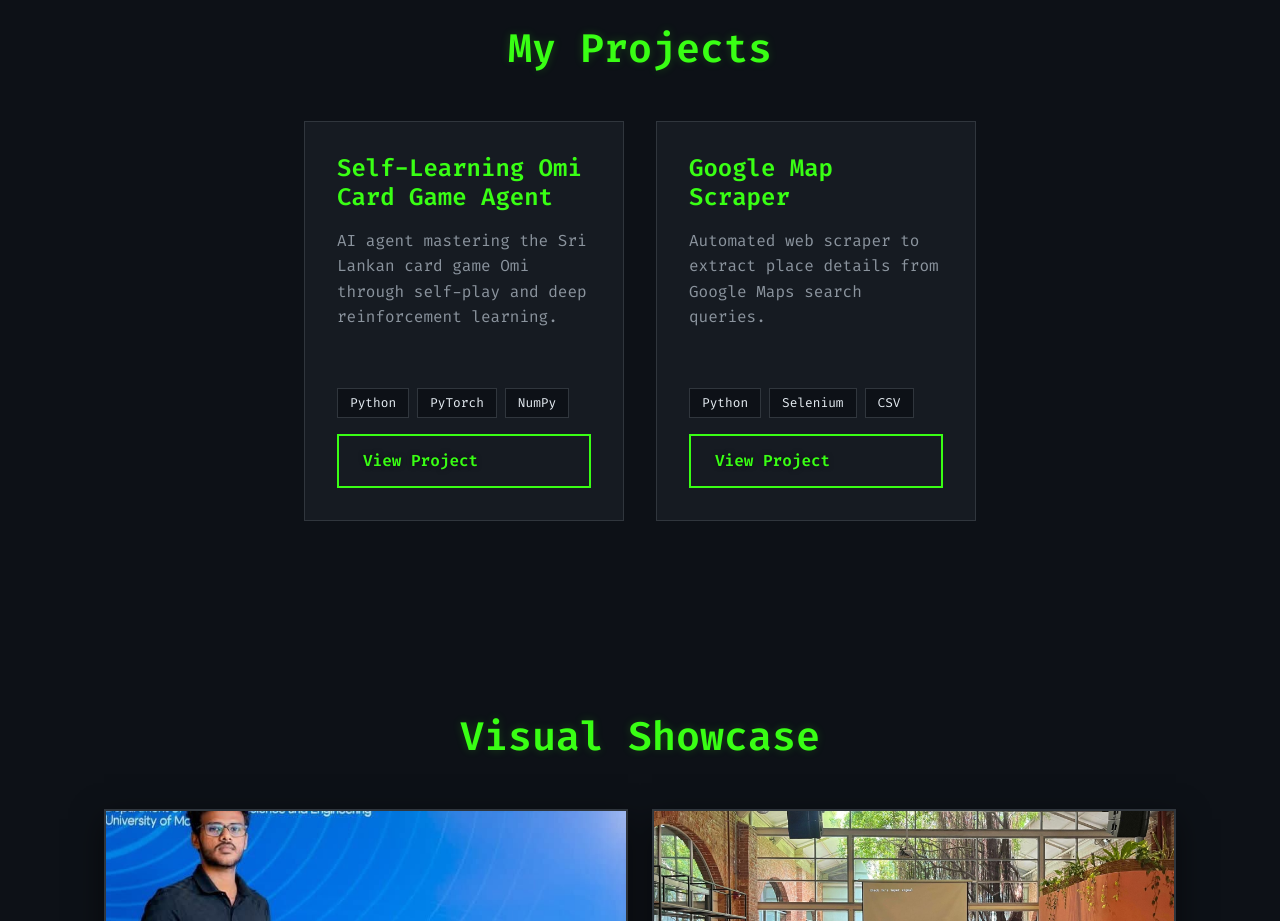
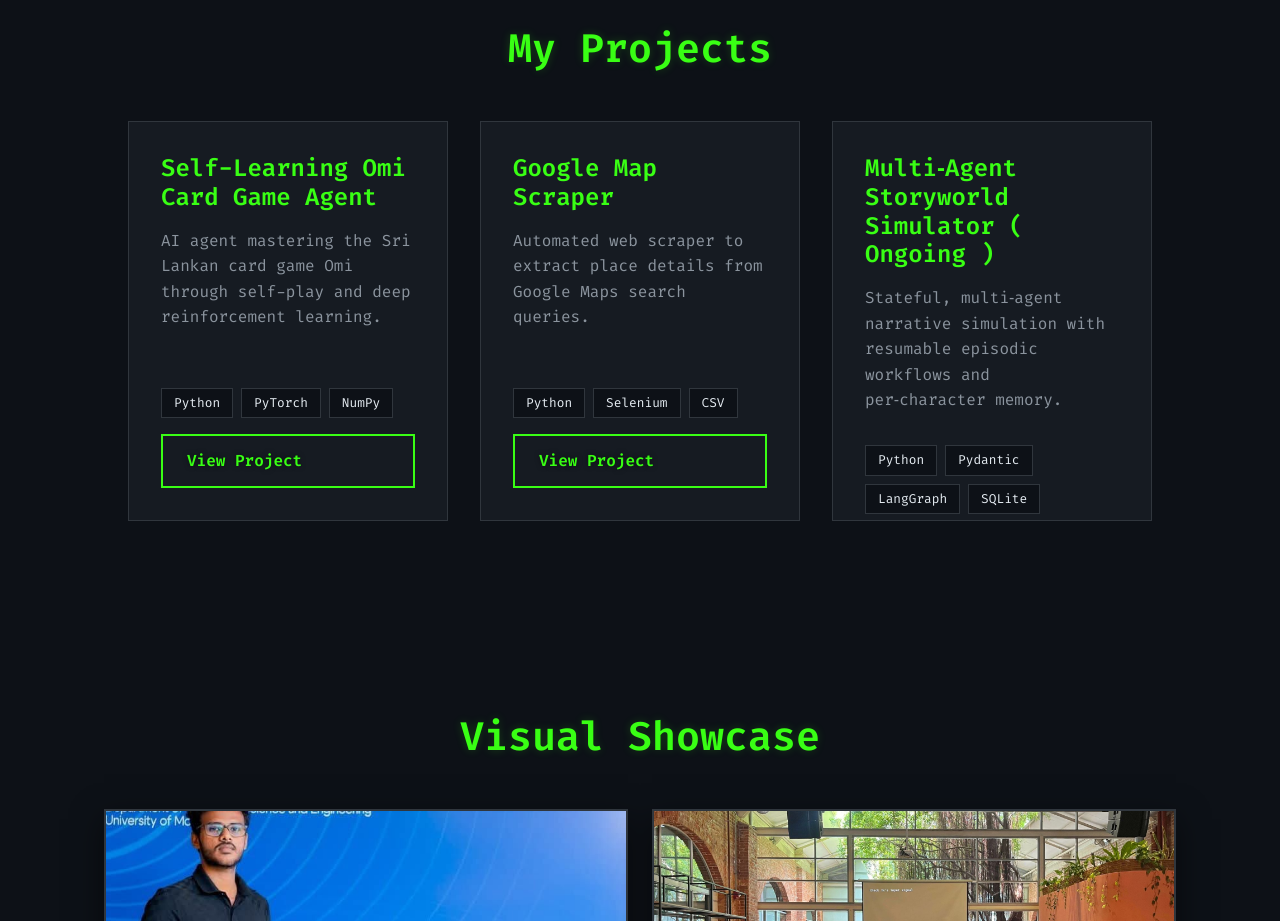
Before and after one commit to jv-ransika/itsransika, a Next.js app: page / in a window 1280 px wide. Shown: the part 3040-3961 px from the top of the page. Built offline with nearby package versions, Linux system fonts and the light colour scheme.

Commit message:
add story-engine ongoing project

```diff
--- a/data/projects.js
+++ b/data/projects.js
@@ -34,4 +34,24 @@ export const projectsData = [
     liveDemoLink: null
   },
 
+  {
+    id: "story-engine",
+    title: "Multi‑Agent Storyworld Simulator ( Ongoing )",
+    subtitle: "Stateful, multi‑agent narrative simulation with resumable episodic workflows and per‑character memory.",
+    technologies: ["Python", "Pydantic", "LangGraph", "SQLite", "Google Generative API (LLM integrations)", "LangChain-style messaging", "Git"],
+    overview: "A Python-based narrative simulation platform that orchestrates autonomous character agents, an environment workflow, and a story initializer to produce goal-directed, episodic narratives. Uses state-graph workflows and Pydantic models for robust state management, and SQLite checkpointing for pause/resume and reproducibility. LLM backends are pluggable so agents can be driven by Google Generative models or other providers.",
+    features: [
+      "Multi-agent orchestration: separate agents for story initialization, environment orchestration, and character behavior.",
+      "Stateful workflow design using LangGraph; scenes, moments, and goal checks are represented in a compiled workflow.",
+      "Per-character memory units (short/long-term) modelled with Pydantic to influence agent decisions and create emergent behavior.",
+      "Checkpointing and resumability via SQLite (SqliteSaver) with thread‑scoped namespaces (thread_id environment variable).",
+      "Pluggable LLM backends (Google Generative API or other providers) to drive agent responses.",
+      "CLI driver (main.py) to start a fresh story or resume from checkpoints; easy to extend for experiments and tests.",
+      "Designed for reproducibility and testability — supports mocking LLMs for CI and offline tests.",
+      "Extensible data models and workflows for adding new agent types, scene validators, or external integrations."
+    ],
+    githubLink: "https://github.com/jv-ransika/story_engine",
+    liveDemoLink: null
+  }
+
 ];
```
Also changed, not shown: 1 other file (tests, documents, lock files or other folders). Lines whose indentation alone changed are shown as unchanged.
